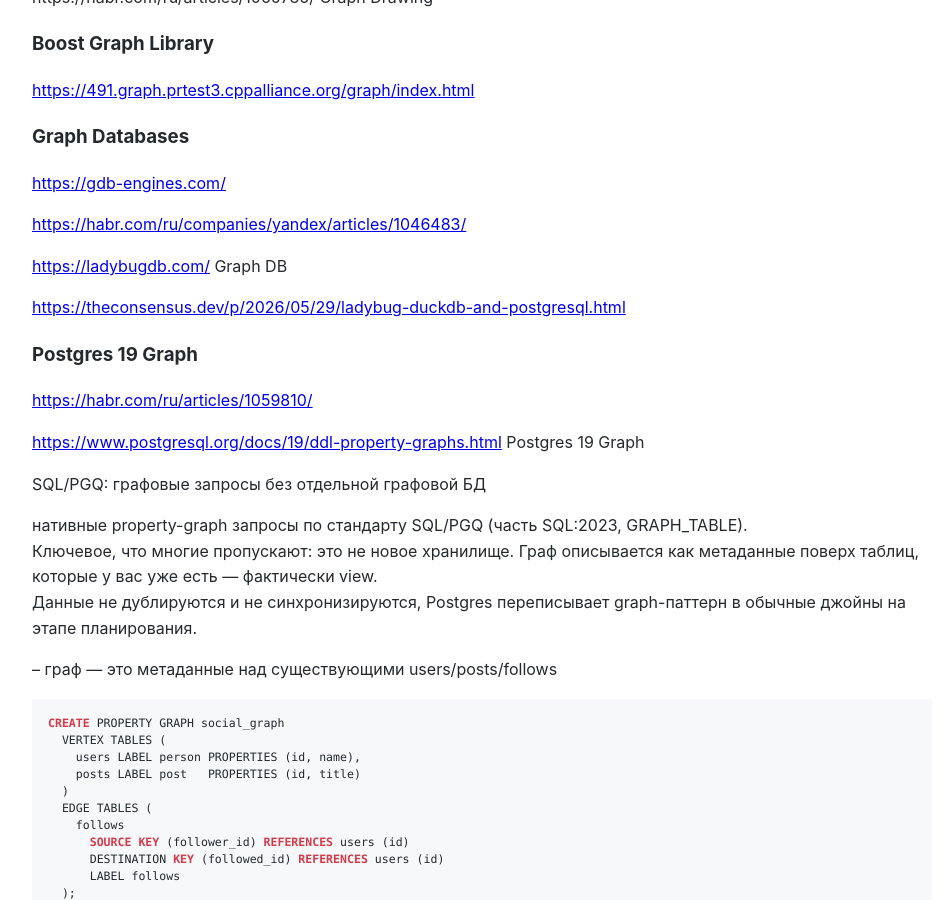
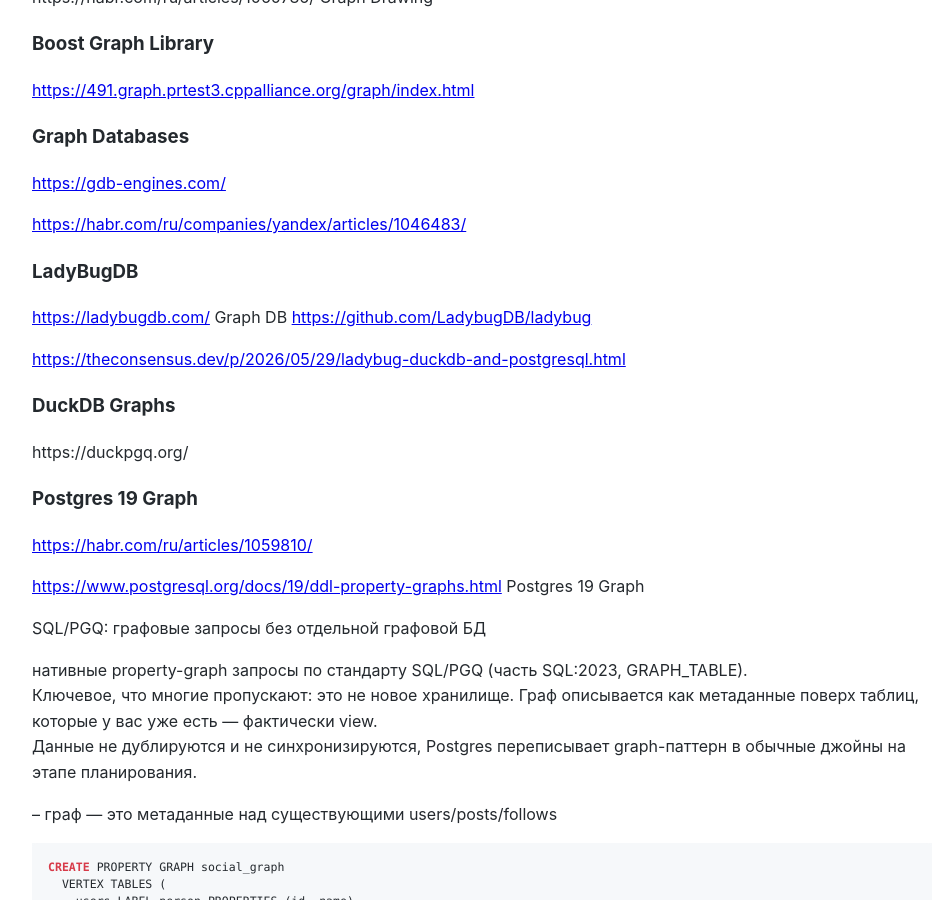
Before and after one commit to Michael-Lubinsky/michael-lubinsky.github.com, a Jekyll site: the page built from graph/graph.md, in a window 1280 px wide and 900 px high, scrolled down 424 px. Shown: the whole window, without its empty margins (158-1107 px from the left). Built offline with Jekyll 4.4.1, drawn with Linux system fonts in a browser that asks for light colours; our own code applies the rules of GitHub Pages for plain Markdown files.

Commit message:
Update graph.md

```diff
--- a/graph/graph.md
+++ b/graph/graph.md
@@ -24,9 +24,15 @@
 
 <https://habr.com/ru/companies/yandex/articles/1046483/>
 
+### LadyBugDB
 <https://ladybugdb.com/> Graph DB
+<https://github.com/LadybugDB/ladybug>
 
 <https://theconsensus.dev/p/2026/05/29/ladybug-duckdb-and-postgresql.html>
+
+### DuckDB Graphs
+
+https://duckpgq.org/
 
 ### Postgres 19 Graph
 
```
